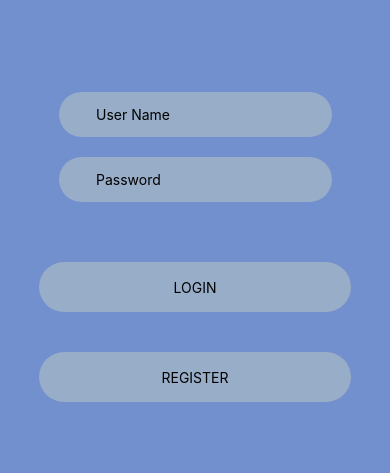
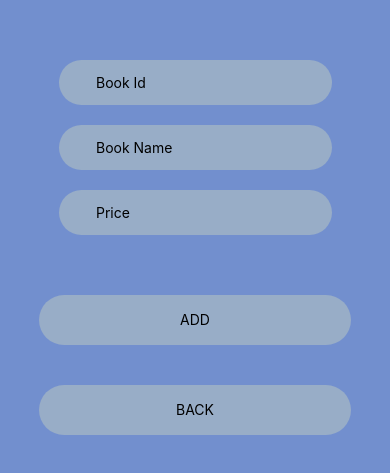
Before and after one commit to yogowang/cloud-computing-term-assignment, a React Native app in the folder bookStoreUI/: screen /AddBook in a window 390 px wide. Before the commit this address had no page. Shown: the part 175-648 px from the top of the page. Built offline with nearby package versions, Linux system fonts and the light colour scheme.

Commit message:
add addBook function

```diff
--- /dev/null
+++ b/bookStoreUI/views/AddBook.js
@@ -0,0 +1,79 @@
+import {useState} from "react";
+import {StatusBar, Text, TextInput, TouchableOpacity, View} from "react-native";
+import SharedUIStyles from "../styles/SharedUIStyles";
+import axios from "axios";
+import {CheckBox} from "react-native-web";
+//Source:https://reactnative.dev/docs/checkbox
+const  AddBook=({navigation})=>{
+    const [tempBookId,setTempBookId]=useState('');
+    const [bookName,setBookName]=useState('');
+    const [tempPrice, setTempPrice] = useState('');
+    const validateBookInfo = () => {
+        if(tempBookId===''){
+            alert("book id required")
+        }
+        else if (bookName===''){
+            alert("book name required")
+        }
+        else if(tempPrice===''){
+            alert("price required")
+        }
+        else {
+            const bookId=parseInt(tempBookId);
+            const price =parseFloat(tempPrice)
+            let bookInfo={
+                bookId,bookName,price
+            }
+            //Change the ip to the current ip
+            axios.post("http://localhost:8080/addBook",bookInfo)
+                .then((response)=>{
+                    if(response.data!=="error"){
+                        alert("Add successful")
+                        navigation.goBack();
+                    }
+                    else{
+                        alert("Duplicate book")
+                    }
+                }).catch((ex)=>{
+                    console.error(ex);
+                }
+            );
+        }
+    }
+    const back=()=>{
+        navigation.goBack()
+    }
+    return (
+        <View style={SharedUIStyles.container}>
+            <StatusBar style='auto'/>
+            <View style={SharedUIStyles.inputView}>
+                <TextInput
+                    style={SharedUIStyles.TextInput}
+                    placeholder='Book Id'
+                    onChangeText={(tempBookId)=>setTempBookId(tempBookId)}
+                />
+            </View>
+            <View style={SharedUIStyles.inputView}>
+                <TextInput
+                    style={SharedUIStyles.TextInput}
+                    placeholder='Book Name'
+                    onChangeText={(bookName)=>setBookName(bookName)}
+                />
+            </View>
+            <View style={SharedUIStyles.inputView}>
+                <TextInput
+                    style={SharedUIStyles.TextInput}
+                    placeholder='Price'
+                    onChangeText={(tempPrice)=>setTempPrice(tempPrice)}
+                />
+            </View>
+            <TouchableOpacity style={SharedUIStyles.loginBtn} onPress={validateBookInfo}>
+                <Text style={SharedUIStyles.loginText}>ADD</Text>
+            </TouchableOpacity>
+            <TouchableOpacity style={SharedUIStyles.loginBtn} onPress={back}>
+                <Text style={SharedUIStyles.loginText}>BACK</Text>
+            </TouchableOpacity>
+        </View>
+    );
+}
+export default AddBook;
--- /dev/null
+++ b/bookStoreUI/views/AdminIndex.js
@@ -0,0 +1,36 @@
+import React from 'react';
+import {View,  Text,  TouchableOpacity} from "react-native";
+import SharedUIStyles from "../styles/SharedUIStyles";
+//source:https://reactnavigation.org/docs/params/
+const AdminIndex = ({navigation,route}) => {
+    const {userName,isadmin}=route.params
+    const toProduct=()=>{
+        navigation.push("Product",{userName})
+    }
+    const toLogout=()=>{
+        navigation.replace("UserLogin")
+    }
+    const toInfo=()=>{
+        navigation.push("UserInfo",{userName,isadmin})
+    }
+    const toAdd=()=>{
+        navigation.push("AddBook")
+    }
+    return(
+        <View style={SharedUIStyles.container}>
+            <TouchableOpacity style={SharedUIStyles.loginBtn} onPress={toProduct}>
+                <Text style={SharedUIStyles.loginText}>Delete Books</Text>
+            </TouchableOpacity>
+            <TouchableOpacity style={SharedUIStyles.loginBtn} onPress={toInfo}>
+                <Text style={SharedUIStyles.loginText}>User Info</Text>
+            </TouchableOpacity>
+            <TouchableOpacity style={SharedUIStyles.loginBtn} onPress={toAdd}>
+                <Text style={SharedUIStyles.loginText}>Add books</Text>
+            </TouchableOpacity>
+            <TouchableOpacity style={SharedUIStyles.loginBtn} onPress={toLogout}>
+                <Text style={SharedUIStyles.loginText}>Log out</Text>
+            </TouchableOpacity>
+        </View>
+    );
+};
+export default AdminIndex;
--- a/bookStoreUI/views/NavigationTabs.js
+++ b/bookStoreUI/views/NavigationTabs.js
@@ -6,6 +6,8 @@ import UserRegister from"./UserRegister"
 import ProductList from "./ProductList";
 import UserInfo from "./UserInfo";
 import Cart from "./Cart";
+import AdminIndex from "./AdminIndex";
+import AddBook from "./AddBook";
 const Stack = createStackNavigator();
 const NavigationTabs=()=>{
     return(
@@ -17,6 +19,8 @@ screenOptions={{headerShown: false}}>
     <Stack.Screen name='Product' component={ProductList}/>
     <Stack.Screen name='UserInfo' component={UserInfo}/>
     <Stack.Screen name='Cart' component={Cart}/>
+    <Stack.Screen name='AdminIndex' component={AdminIndex}/>
+    <Stack.Screen name='AddBook' component={AddBook}/>
 </Stack.Navigator>)
 };
 export default NavigationTabs;
--- a/bookStoreUI/views/UserInfo.js
+++ b/bookStoreUI/views/UserInfo.js
@@ -8,7 +8,7 @@ const UserInfo=({navigation,route})=>{
     }
     return(
        <View style={SharedUIStyles.container}>
-           <Text style={SharedUIStyles.loginText}>your user is {userName}</Text>
+           <Text style={SharedUIStyles.loginText}>your name is {userName}</Text>
            <Text style={SharedUIStyles.loginText}>your are {isadmin===1?"an admin":"a user"}</Text>
        <TouchableOpacity style={SharedUIStyles.loginBtn} onPress={back}>
            <Text style={SharedUIStyles.loginText}>back</Text>
--- a/bookStoreUI/views/UserLogin.js
+++ b/bookStoreUI/views/UserLogin.js
@@ -8,7 +8,6 @@ import SharedUIStyles from "../styles/SharedUIStyles";
 export default function Login({ navigation }){
     const [userName,setUserName]=useState('');
     const [password,setPassword]=useState('');
-    const [exception,setException]=useState({});
     const validateLogin=()=>{
             let loginIfo={
                 userName,password
@@ -20,24 +19,23 @@ export default function Login({ navigation }){
                     if(response.data&&response.loginstat!=="error"&&response.status!==500){
                         const userName=response.data.username
                         const isAdmin=response.data.isadmin
+                        if(isAdmin===0){
                         navigation.replace("Index",{userName,isAdmin});
+                        }
+                        else if(isAdmin===1){
+                            navigation.replace("AdminIndex",{userName,isAdmin});
+                        }
                     }
                     else{
-                        setException((ex)=>{
-                            return {
-                                ex,
-                                authException: "The account doesn't exist!!"
-                            };
-                        });
+                        alert("The account doesn't exist!!")
                     }
                 }).catch((ex)=>{
-                    setException("error when login");
                     console.error(ex);
                 }
             );
     }
     const toRegister=()=>{
-        navigation.replace("register");
+        navigation.push("register");
     }
     return(
         <View style={SharedUIStyles.container}>
--- a/bookStoreUI/views/UserRegister.js
+++ b/bookStoreUI/views/UserRegister.js
@@ -30,7 +30,7 @@ export default function  Register({navigation}){
                 .then((response)=>{
                     if(response.data!=="error"){
                         alert("Register successful")
-                        navigation.replace("userLogin");
+                        navigation.goBack();
                     }
                     else{
                         setException((ex)=>{
```
Also changed, not shown: 1 other file (tests, documents, lock files or other folders).
